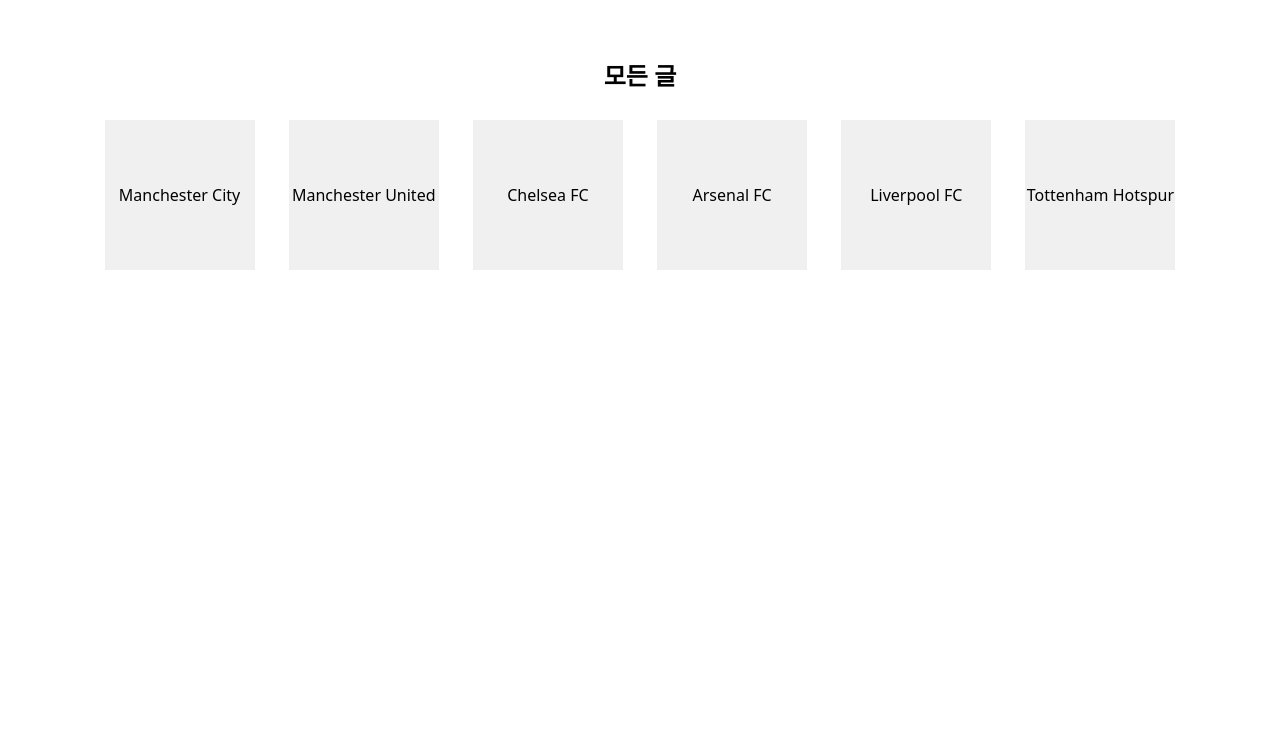
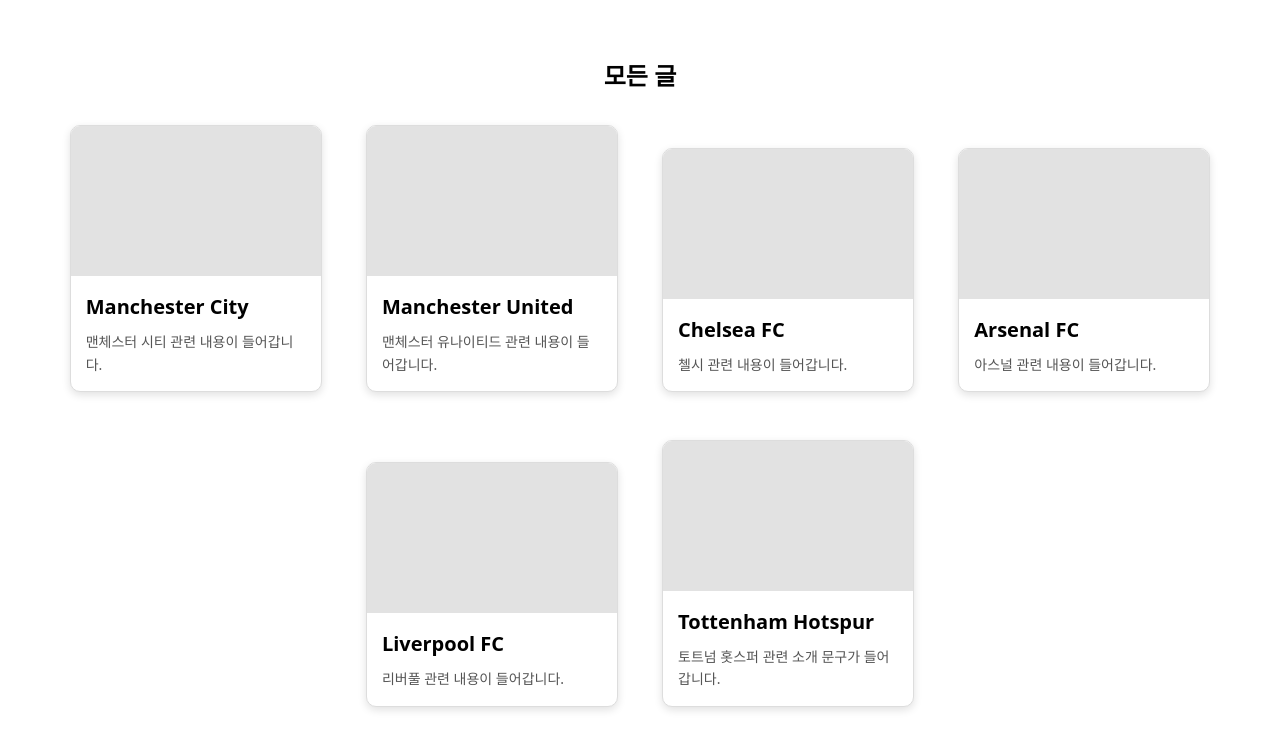
Before and after one commit to mangopeachmelon/html-web, a plain HTML site: page index.html in a window 1280 px wide. Shown: the part 535-1284 px from the top of the page. Before the commit the page ends 860 px from the top, so only its background shows below. Drawn offline with Linux system fonts and the light colour scheme.

Commit message:
메인 페이지 카드 UI 업그레이드

```diff
--- a/index.html
+++ b/index.html
@@ -37,23 +37,67 @@
     <div class="big-box">이미지 2</div>
 
     <h2>모든 글</h2>
-    <div class="small-box">
-    <a href="post1.html">Manchester City</a></div>
 
-    <div class="small-box">
-    <a href="post2.html">Manchester United</b></div>
+ <a href="post1.html">
+    <div class="card">
+        <div class="card-image"></div>
+        <div class="card-content">
+            <h3>Manchester City</h3>
+            <p>맨체스터 시티 관련 내용이 들어갑니다.</p>
+        </div>
+    </div>
+</a>
 
-    <div class="small-box">
-    <a href="post3.html">Chelsea FC</c></div>
+<a href="post2.html">
+    <div class="card">
+        <div class="card-image"></div>
+        <div class="card-content">
+            <h3>Manchester United</h3>
+            <p>맨체스터 유나이티드 관련 내용이 들어갑니다.</p>
+        </div>
+    </div>
+</a>
 
-    <div class="small-box">
-    <a href="post4.html">Arsenal FC</d></div>
+<a href="post3.html">
+    <div class="card">
+        <div class="card-image"></div>
+        <div class="card-content">
+            <h3>Chelsea FC</h3>
+            <p>첼시 관련 내용이 들어갑니다.</p>
+        </div>
+    </div>
+</a>
 
-    <div class="small-box">
-    <a href="post5.html">Liverpool FC</e></div>
+<a href="post4.html">
+    <div class="card">
+        <div class="card-image"></div>
+        <div class="card-content">
+            <h3>Arsenal FC</h3>
+            <p>아스널 관련 내용이 들어갑니다.</p>
+        </div>
+    </div>
+</a>
 
-    <div class="small-box">
-    <a href="post6.html">Tottenham Hotspur</f></div>
+<a href="post5.html">
+    <div class="card">
+        <div class="card-image"></div>
+        <div class="card-content">
+            <h3>Liverpool FC</h3>
+            <p>리버풀 관련 내용이 들어갑니다.</p>
+        </div>
+    </div>
+</a>
+
+<a href="post6.html">
+    <div class="card">
+        <div class="card-image"></div>
+        <div class="card-content">
+            <h3>Tottenham Hotspur</h3>
+            <p>토트넘 홋스퍼 관련 소개 문구가 들어갑니다.</p>
+        </div>
+    </div>
+</a>
+
 
 <script>
     const menuBtn = document.querySelector('.menu');
--- a/style.css
+++ b/style.css
@@ -134,3 +134,46 @@
     opacity: 1;
     pointer-events: auto;
 }
+
+/* ===== 카드(박스) 업그레이드 스타일 ===== */
+.card {
+    width: 250px;
+    background: white;
+    border: 1px solid #ddd;
+    border-radius: 10px;
+    display: inline-block;
+    margin: 20px;
+    overflow: hidden;
+    text-align: left;
+    box-shadow: 0 3px 8px rgba(0,0,0,0.12);
+    transition: transform 0.2s ease, box-shadow 0.2s ease;
+}
+
+.card:hover {
+    transform: translateY(-5px);
+    box-shadow: 0 6px 16px rgba(0,0,0,0.18);
+}
+
+/* 카드 내부 이미지 자리 */
+.card-image {
+    width: 100%;
+    height: 150px;
+    background: #e2e2e2; /* 나중에 진짜 이미지 넣기 가능 */
+}
+
+/* 카드 내용 */
+.card-content {
+    padding: 15px;
+}
+
+.card-content h3 {
+    margin: 0;
+    font-size: 20px;
+    margin-bottom: 8px;
+}
+
+.card-content p {
+    margin: 0;
+    color: #555;
+    font-size: 14px;
+}
```
